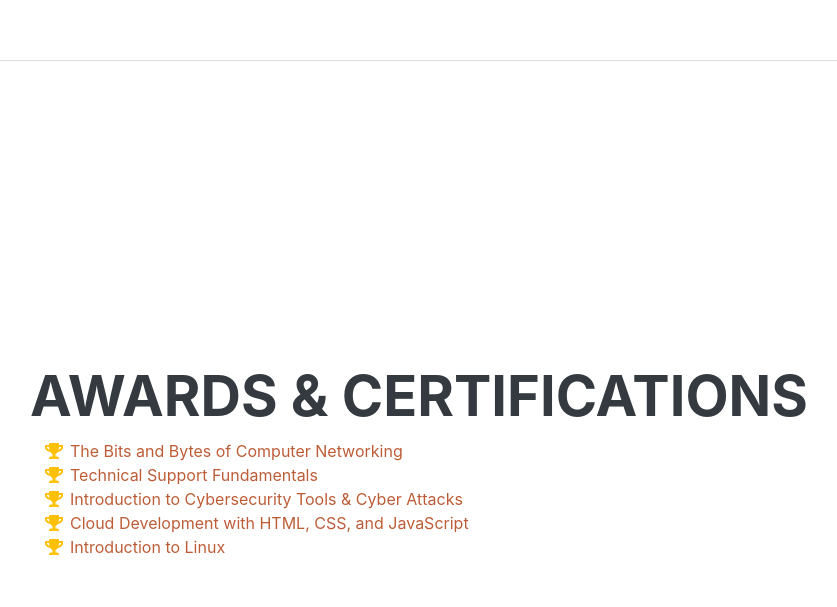
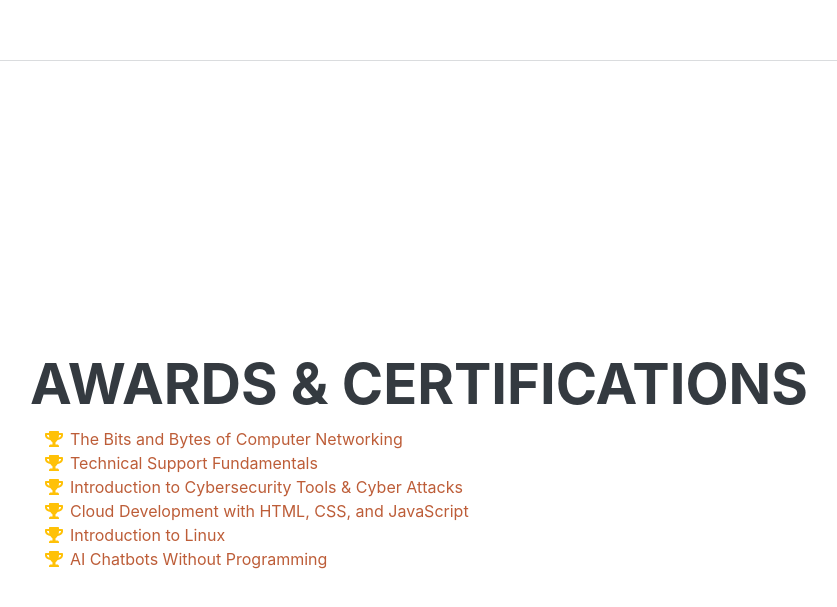
Before and after one commit to pfq19/mycv, a plain HTML site: page index.html in a window 1280 px wide. Shown: the part 3143-3750 px from the top of the page, without its empty margins (290-1127 px from the left). Drawn offline with nearby package versions, Linux system fonts and the light colour scheme; a script that the page names is missing; a web font is replaced by a local one.

Commit message:
updated certificate

```diff
--- a/index.html
+++ b/index.html
@@ -203,6 +203,13 @@ padding-top: 25px;
 
                         </a>
                     </li>
+                    <li>
+                        <span class="fa-li"><i class="fas fa-trophy text-warning"></i></span>
+                        <a href="https://courses.edx.org/certificates/bfcd171db6524301a2fd8f2932f227d5"
+                            style="text-decoration: none;" target="_blank">AI Chatbots Without Programming
+
+                        </a>
+                    </li>
 
                 </ul>
             </div>
```
